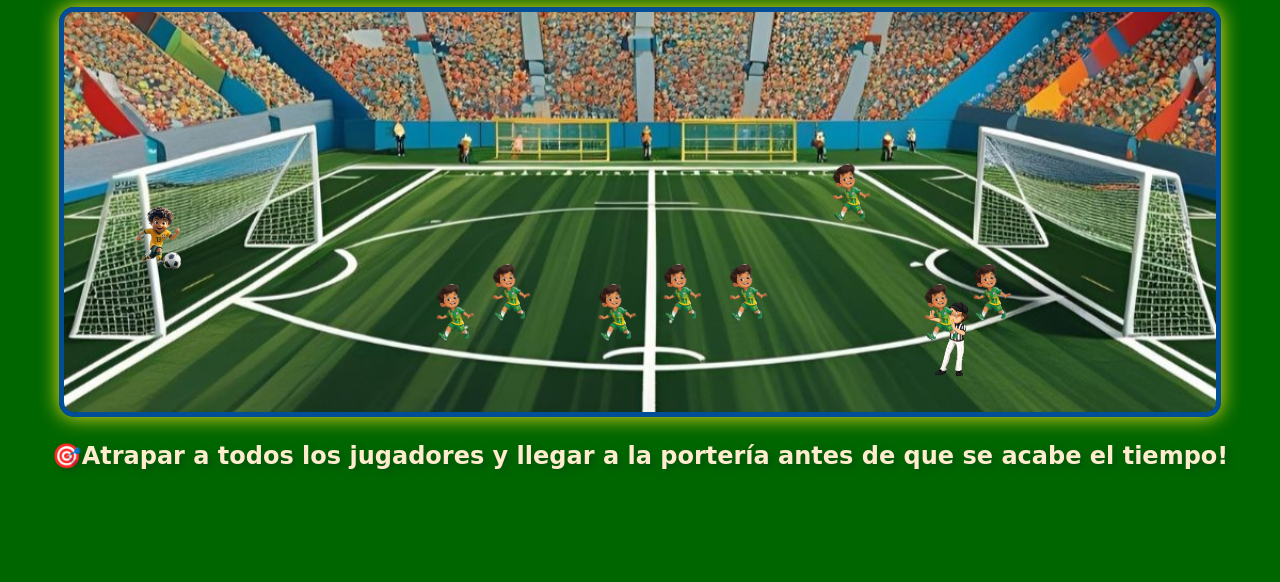
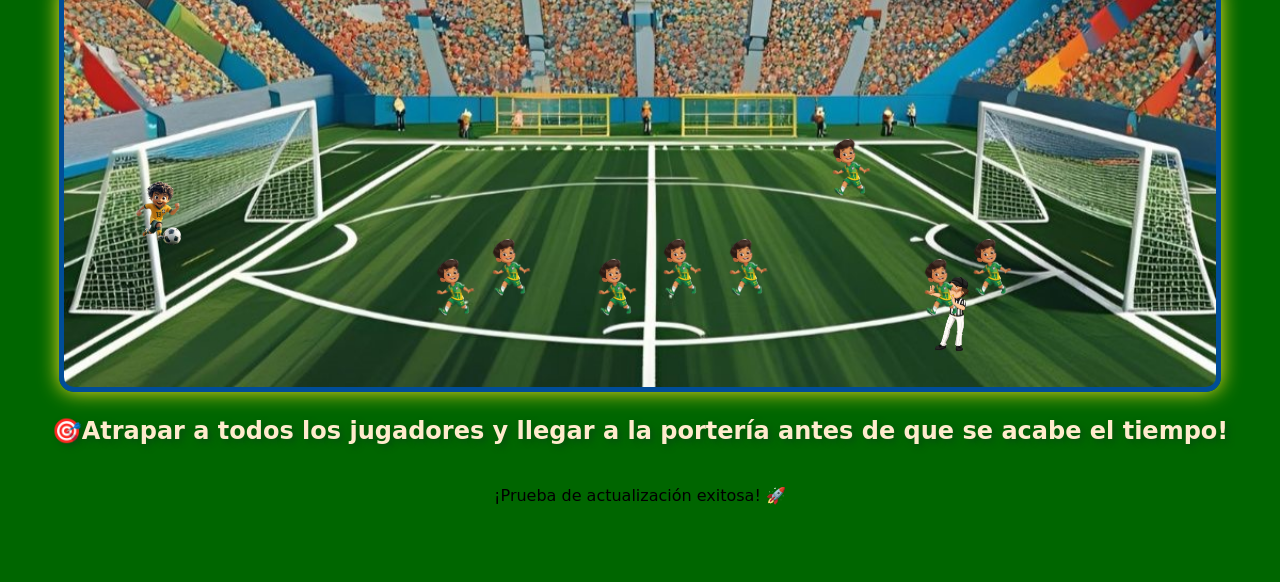
Before and after one commit to VanderleneO/juego.oop, a plain HTML site: page index.html in a window 1280 px wide. Shown: the part 218-800 px from the top of the page. Drawn offline with Linux system fonts and the light colour scheme.

Commit message:
Agrego texto de prueba para GitHub Pages

```diff
--- a/index.html
+++ b/index.html
@@ -21,3 +21,5 @@
 </body>
 
 </html>
+<!-- Al final de tu archivo index.html -->
+<p>¡Prueba de actualización exitosa! 🚀</p>
```
